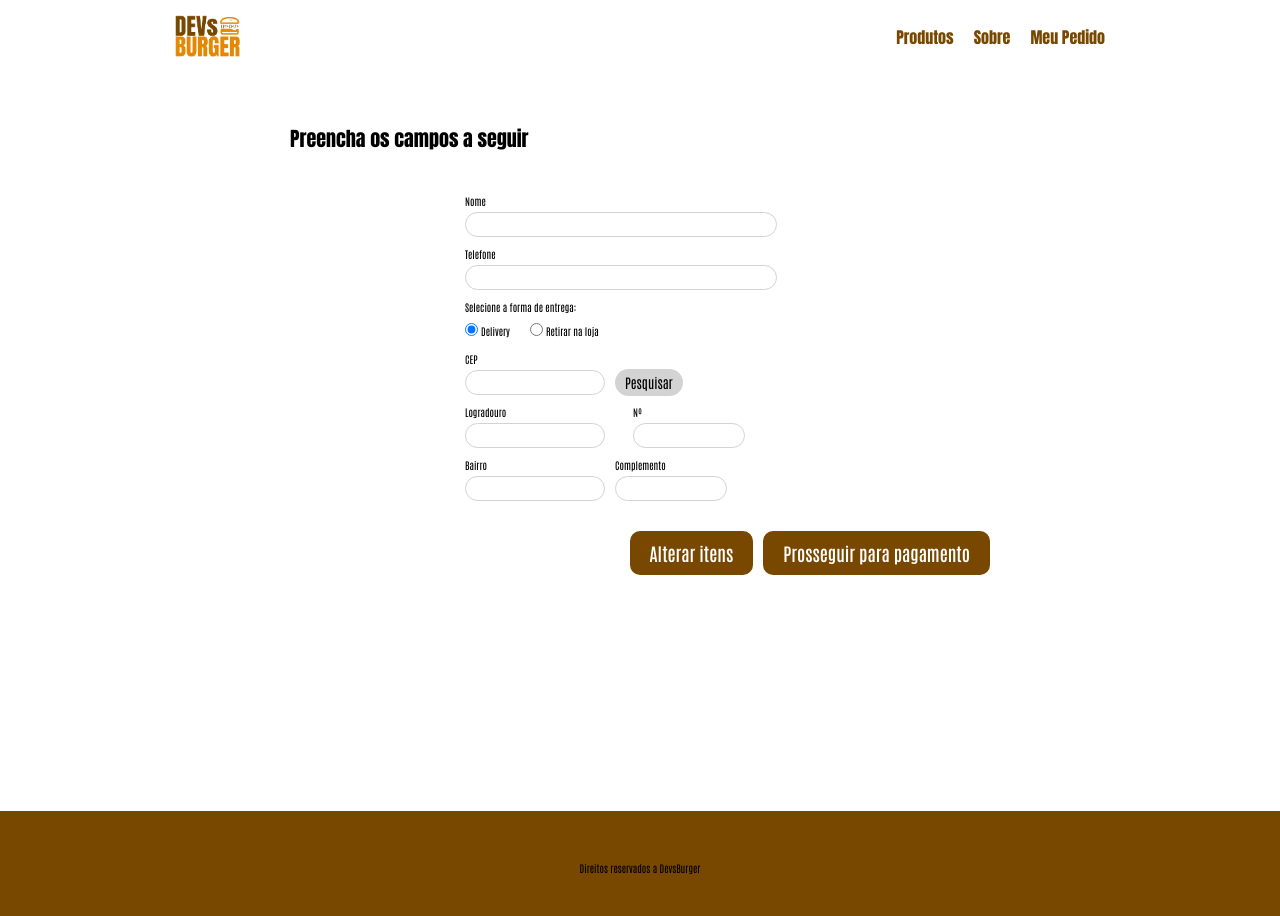
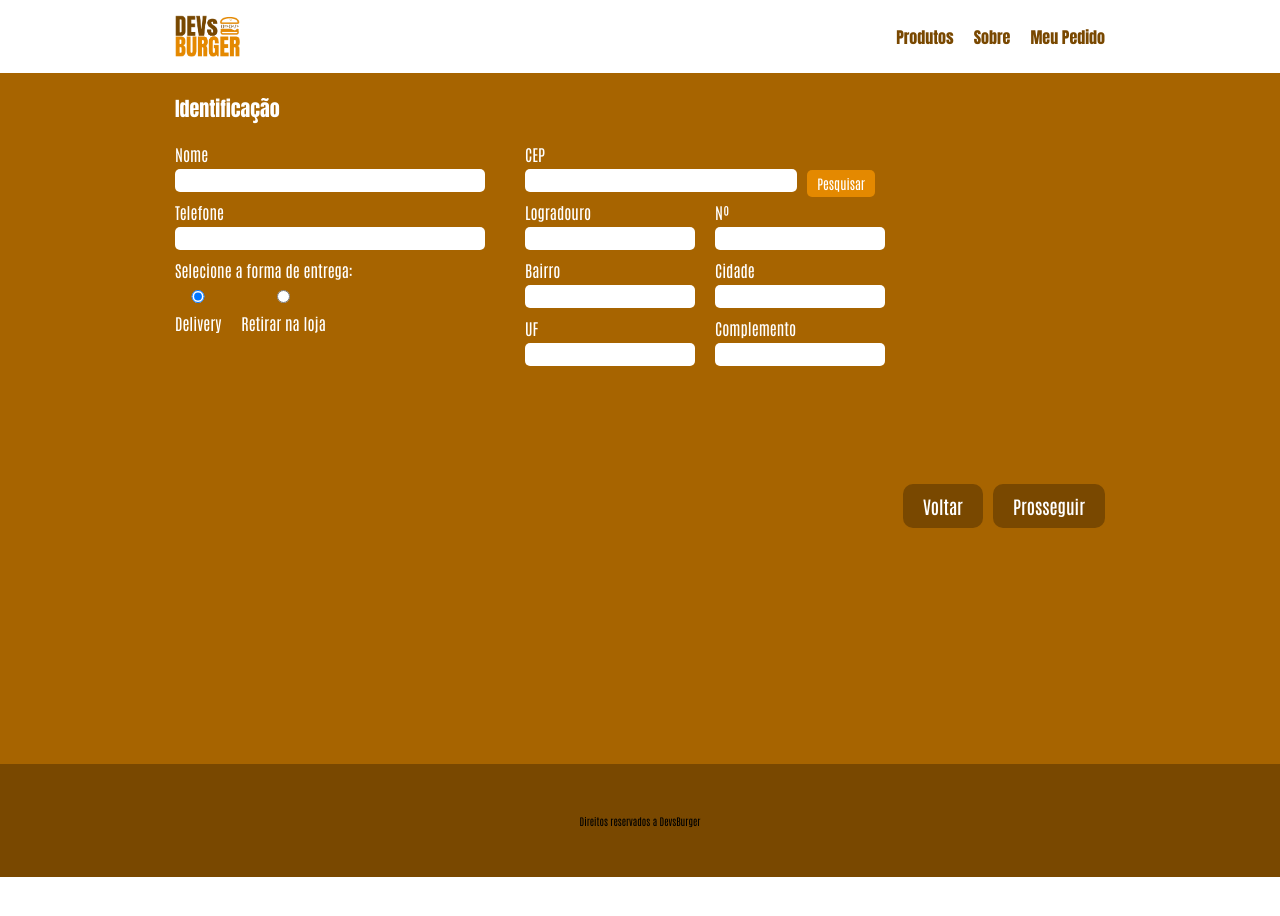
Before and after one commit to gabinag/devsburger, a React (Vite) app: page /dados in a window 1280 px wide. Shown: the top 916 px of the page. After the commit the page ends 877 px from the top, so only its background shows below. Built offline with nearby package versions, Linux system fonts and the light colour scheme.

Commit message:
add fields in form

```diff
--- a/src/App.css
+++ b/src/App.css
@@ -22,3 +22,18 @@ html {
 h1, h2, h3 {
   font-family: "Anton", sans-serif;
 }
+
+.bgPassosPedido {
+  background-color: var(--marrom-claro);
+}
+
+.container {
+  width: min(95rem, 100%);
+  margin: auto;
+  padding: 1rem 0 2rem;
+}
+
+.containerTitle {
+  margin: 1rem;
+  color: #fff;
+}
--- a/src/pages/Carrinho/Carrinho.jsx
+++ b/src/pages/Carrinho/Carrinho.jsx
@@ -22,9 +22,9 @@ export const Carrinho = () => {
   return (
     <>
       <Header/>
-      <div className={styles.bgCarrinho}>
+      <div className='bgPassosPedido'>
         <div className={styles.carrinho}>
-          <h1>Carrinho</h1>
+          <h1 className='containerTitle'>Carrinho</h1>
           {cart.length === 0 ? (
             <p className={styles.vazio}>Seu carrinho está vazio, volte em <Link to="/" className={styles.linkVazio}>Produtos</Link> e selecione "Adicionar" no item que deseja.</p>
           ) : (
--- a/src/pages/Carrinho/Carrinho.module.css
+++ b/src/pages/Carrinho/Carrinho.module.css
@@ -6,11 +6,6 @@
     width: min(95rem, 100%);
     margin: auto;
     padding: 1rem 0 2rem;
-}
-
-.carrinho h1 {
-    margin: 1rem;
-    color: #fff;
 }
 
 .vazio {
@@ -29,7 +24,7 @@
 .wrapGrid {
     display: grid;
     grid-template-columns: 1fr;
-    padding: 0 1rem;
+    padding: 1rem;
 }
 
 .wrapProdutos {
--- a/src/pages/Dados/Dados.jsx
+++ b/src/pages/Dados/Dados.jsx
@@ -19,6 +19,8 @@ export const Dados = () => {
       logradouro: '',
       numero: '',
       bairro: '',
+      localidade: '',
+      uf: '',
       complemento: ''
     }
   });
@@ -66,7 +68,9 @@ export const Dados = () => {
             address: {
               ...prevForm.address,
               logradouro: response.data.logradouro,
-              bairro: response.data.bairro
+              bairro: response.data.bairro,
+              localidade: response.data.localidade,
+              uf: response.data.uf
             }
           }));
         }
@@ -82,11 +86,12 @@ export const Dados = () => {
   return (
     <>
       <Header />
-      <div className={styles.dados}>
-        <h1>Preencha os campos a seguir</h1>
+      <div className='bgPassosPedido'>
+        <div className='container'>
+          <h1 className='containerTitle'>Identificação</h1>
           <form onSubmit={handleSubmit}>
             <div className={styles.wrapForm}>
-            <section className={styles.firstSection}>
+              <section className={styles.sectionForm}>
                 <label htmlFor="name">Nome</label>
                 <input
                   type="text"
@@ -130,11 +135,13 @@ export const Dados = () => {
                     </div>
                   </div>
                 </div>
+              </section>
+              <section className={styles.sectionForm}>
                 {deliveryOption === 'delivery' && (
                   <div>
                     <div>
                       <label htmlFor="cep">CEP</label>
-                    <div>
+                      <div className={styles.wrapCep}>
                         <input
                           type="text"
                           name="cep"
@@ -165,7 +172,6 @@ export const Dados = () => {
                           value={form.address.numero}
                           onChange={handleChange}
                           required
-                        className={styles.sizeInput}
                         />
                       </div>
                     </div>
@@ -181,13 +187,34 @@ export const Dados = () => {
                         />
                       </div>
                       <div>
+                        <label htmlFor="localidade">Cidade</label>
+                        <input
+                          type="text"
+                          name="localidade"
+                          value={form.address.localidade}
+                          onChange={handleChange}
+                          required
+                        />
+                      </div>
+                    </div>
+                    <div className={styles.wrapInputs}>
+                      <div>
+                        <label htmlFor="uf">UF</label>
+                        <input
+                          type="text"
+                          name="uf"
+                          value={form.address.uf}
+                          onChange={handleChange}
+                          required
+                        />
+                      </div>
+                      <div>
                         <label htmlFor="complemento">Complemento</label>
                         <input
                           type="text"
                           name="complemento"
                           value={form.address.complemento}
                           onChange={handleChange}
-                        className={styles.sizeInput}
                         />
                       </div>
                     </div>
@@ -196,10 +223,11 @@ export const Dados = () => {
               </section>
             </div>
             <div className={styles.wrapBtn}>
-            <Botao onClick={() => navigate('/carrinho')} label="Alterar itens" />
-            <Botao type="submit" label="Prosseguir para pagamento" />
+              <Botao onClick={() => navigate('/carrinho')} label="Voltar" />
+              <Botao type="submit" label="Prosseguir" />
             </div>
           </form>
+        </div>
       </div>
       <Footer />
     </>
--- a/src/pages/Dados/Dados.module.css
+++ b/src/pages/Dados/Dados.module.css
@@ -1,10 +1,3 @@
-.dados {
-    width: min(70rem, 100%);
-    margin: auto;
-    min-height: 86vh;
-    margin-top: 5rem;
-}
-
 .wrapRadio {
     display: flex;
     gap: 2rem;
@@ -14,46 +7,58 @@
 
 .wrapRadio input {
     margin-bottom: 0rem;
-    margin-right: .3rem;
+}
+
+form {
+    padding: 0 1rem;
+    min-height: 75vh;
 }
 
 .wrapForm {
     display: flex;
-    justify-content: center;
     flex-wrap: wrap;
-    margin-top: 4rem;
+    margin-top: 2rem;
+    font-size: 1.6rem;
+    color: #fff;
+    min-height: 40vh;
 }
 
-input {
+.wrapForm input {
     margin: .5rem 0 1rem;
-    max-width: 30rem;
-    border: 1px solid lightgray;
-    border-radius: 2rem;
+    width: min(30rem, 100%);
+    border: none;
+    border-radius: .5rem;
     padding: .3rem .5rem;
 }
 
-.firstSection {
+.wrapForm label {
+    display: block;
+}
+
+.sectionForm{
     width: min(35rem, 100%);
     display: flex;
     flex-direction: column;
+}
+
+.wrapCep {
+    display: flex;
+    align-items: center;
 }
 
 .btnCep {
     margin-left: 1rem;
     padding: .5rem 1rem;
     border: none;
-    border-radius: 20rem;
-    background-color: lightgray;
+    border-radius: .5rem;
+    background-color: var(--laranja);
+    color: #fff;
 }
 
 .wrapInputs {
-    display: flex;
-    width: 80%;
-    gap: 1rem;
-}
-
-.sizeInput {
-    width: 10rem;
+    display: grid;
+    grid-template-columns: 1fr 1fr;
+    gap: 3rem;
 }
 
 .secondSection {
--- a/src/pages/Revisao/Revisao.jsx
+++ b/src/pages/Revisao/Revisao.jsx
@@ -33,7 +33,7 @@ export const Revisao = () => {
 
   const handleConfirm = async () => {
     const formattedAddress = deliveryOption === 'delivery'
-      ? `${form.address.logradouro}, ${form.address.numero} - ${form.address.bairro}${form.address.complemento ? ` (${form.address.complemento})` : ''}`
+      ? `${form.address.logradouro}, ${form.address.numero} - ${form.address.bairro}, ${form.address.localidade} - ${form.address.uf}${form.address.complemento ? ` (${form.address.complemento})` : ''}`
       : 'Retirada na loja';
 
     const orderData = {
@@ -78,7 +78,7 @@ export const Revisao = () => {
           {deliveryOption === 'delivery' && (
             <div>
               <p><strong>Endereço:</strong></p>
-              <p>{`${form.address.logradouro || ''}, ${form.address.numero || ''} - ${form.address.bairro || ''}${form.address.complemento ? ` (${form.address.complemento})` : ''}`}</p>
+              <p>{`${form.address.logradouro || ''}, ${form.address.numero || ''} - ${form.address.bairro || ''}, ${form.address.localidade} - ${form.address.uf}${form.address.complemento ? ` (${form.address.complemento})` : ''}`}</p>
             </div>
           )}
 
```
Lines whose indentation alone changed are shown as unchanged.
